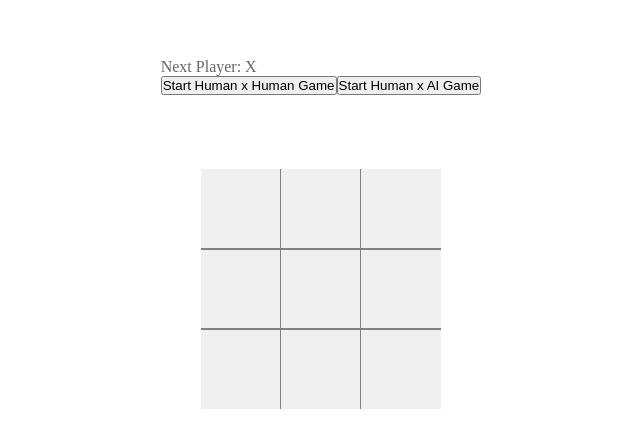
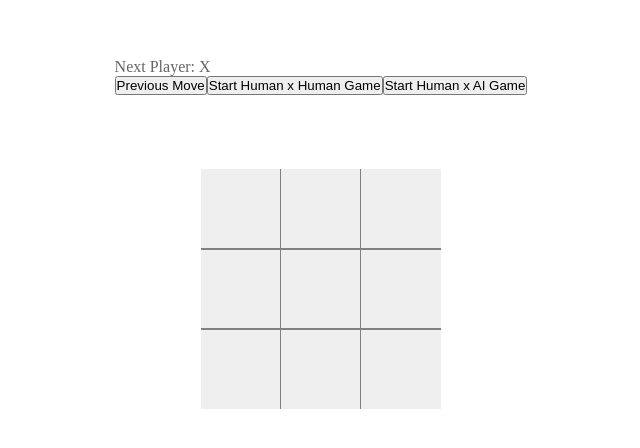
Before and after one commit to JulioLeonardo/javascript-react-tictactoe, a React (Create React App) app: page / in a window 1280 px wide. Shown: the part 166-614 px from the top of the page, without its empty margins (319-959 px from the left). Built offline with nearby package versions, Linux system fonts and the light colour scheme.

Commit message:
Implemented Previous Move button

```diff
--- a/src/components/Game/index.js
+++ b/src/components/Game/index.js
@@ -23,6 +23,13 @@ export default function Game() {
     setXisNext(!xIsNext);
   };
 
+  const previousMove = () => {
+    if (stepNumber !== 0) {
+      setStepNumber(stepNumber - 1);
+      setXisNext(xIsNext % 2 === 0);
+    }
+  };
+
   const startHumanVsHumanGame = () => {
     setStepNumber(0);
     setXisNext(true);
@@ -33,6 +40,7 @@ export default function Game() {
   return (
     <div className="game">
       <div className="display-and-controls">
+        <div className="display">
           <p>
             {winner
               ? "Winner: " + winner
@@ -40,6 +48,9 @@ export default function Game() {
               ? "Next Player: " + (xIsNext ? "X" : "O")
               : "We Have a Draw!!"}
           </p>
+        </div>
+        <div className="controls">
+          <button onClick={() => previousMove()}>Previous Move</button>
           <button onClick={() => startHumanVsHumanGame()}>
             Start Human x Human Game
           </button>
@@ -47,6 +58,7 @@ export default function Game() {
             Start Human x AI Game
           </button>
         </div>
+      </div>
       <Board squares={currentBoard} onClick={handleClickHuman} />
     </div>
   );
```
Lines whose indentation alone changed are shown as unchanged.
